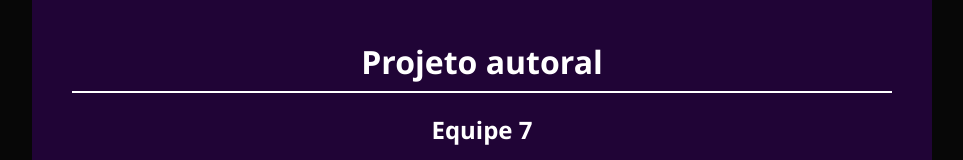
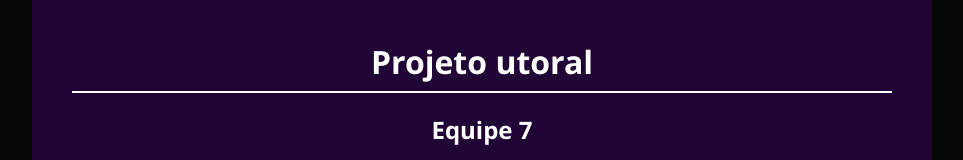
Before and after one commit to rmls2/criacom---projeto-autoral, a plain HTML site: page index.html in a window 1280 px wide. Shown: the top 160 px of the page, without its empty margins (158-1121 px from the left). Drawn offline with Linux system fonts and the light colour scheme.

Commit message:
Update index.html

```diff
--- a/index.html
+++ b/index.html
@@ -9,7 +9,7 @@
 <body>
 
   <header>
-    <h1>Projeto autoral</h1>
+    <h1>Projeto utoral</h1>
     <hr>
     <h2> Equipe 7 </h2>
   </header>
```
